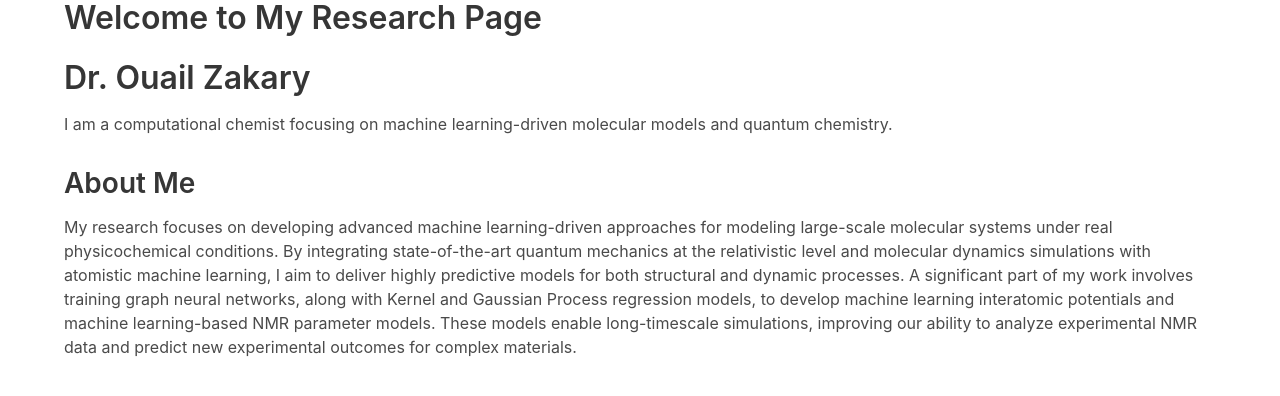
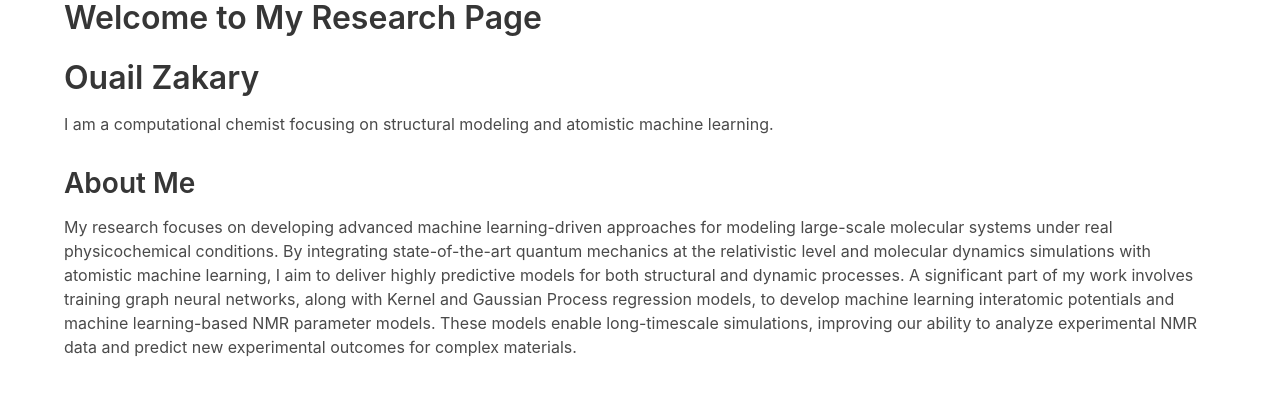
Before and after one commit to ozakary/ozakary.github.io, a Jekyll site: the page built from index.md, in a window 1280 px wide. Shown: the top 396 px of the page. Built offline with Jekyll 4.4.1, drawn with Linux system fonts in a browser that asks for light colours.

Commit message:
Update index.md

```diff
--- a/index.md
+++ b/index.md
@@ -3,8 +3,8 @@ layout: default
 title: "Welcome to My Research Page"
 ---
 
-# Dr. Ouail Zakary
-I am a computational chemist focusing on machine learning-driven molecular models and quantum chemistry.
+# Ouail Zakary
+I am a computational chemist focusing on structural modeling and atomistic machine learning.
 
 ## About Me
 My research focuses on developing advanced machine learning-driven approaches for modeling large-scale molecular systems under real physicochemical conditions. By integrating state-of-the-art quantum mechanics at the relativistic level and molecular dynamics simulations with atomistic machine learning, I aim to deliver highly predictive models for both structural and dynamic processes. A significant part of my work involves training graph neural networks, along with Kernel and Gaussian Process regression models, to develop machine learning interatomic potentials and machine learning-based NMR parameter models. These models enable long-timescale simulations, improving our ability to analyze experimental NMR data and predict new experimental outcomes for complex materials.
```
